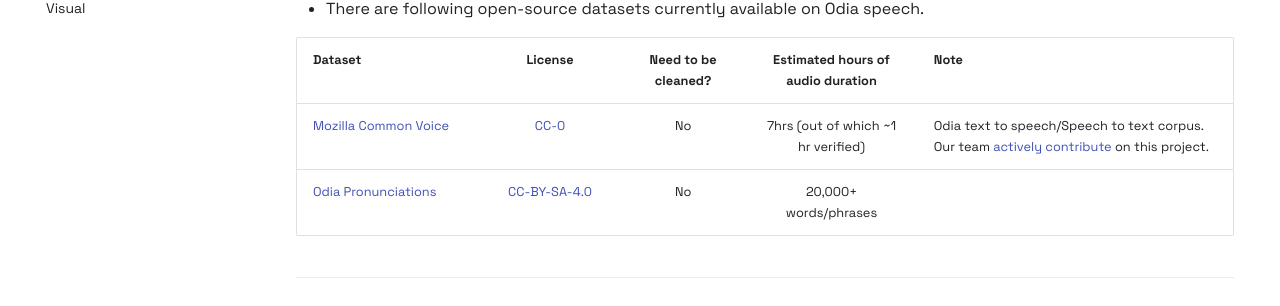
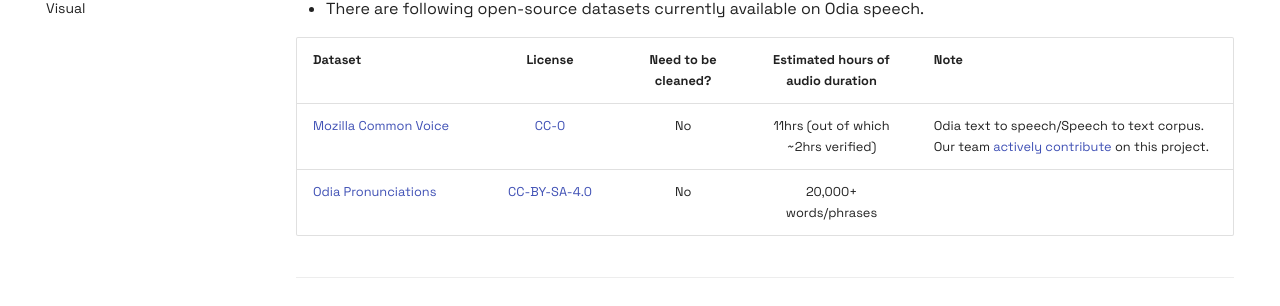
Before and after one commit to OdiaNLP/odianlp.github.io, an MkDocs documentation site: the page built from docs/resources/audio.md, in a window 1280 px wide. Shown: the part 232-538 px from the top of the page. Built offline with MkDocs 1.6.1 and Material for MkDocs 9.7.7, drawn with Linux system fonts in a browser that asks for light colours; comment, search, counter and statistics services are not loaded.

Commit message:
Update audio.md

```diff
--- a/docs/resources/audio.md
+++ b/docs/resources/audio.md
@@ -4,7 +4,7 @@
 
 |<div style="width:150px">Dataset</div>| <div style="width:110px">License</div> | Need to be cleaned? | Estimated hours of audio duration | Note
 :--------------------------------------|:--------------------------------------:|:--------------------:|:--------------------------------:|:------------|
-[Mozilla Common Voice](https://commonvoice.mozilla.org/or/datasets) | [CC-0](https://creativecommons.org/publicdomain/zero/1.0/) | No | 7hrs (out of which ~1 hr verified) | Odia text to speech/Speech to text corpus. Our team [actively contribute](../../contributions/#mozilla-common-voice) on this project.
+[Mozilla Common Voice](https://commonvoice.mozilla.org/or/datasets) | [CC-0](https://creativecommons.org/publicdomain/zero/1.0/) | No | 11hrs (out of which ~2hrs verified) | Odia text to speech/Speech to text corpus. Our team [actively contribute](../../contributions/#mozilla-common-voice) on this project.
 [Odia Pronunciations](https://commons.wikimedia.org/wiki/Category:Odia_pronunciation) | [CC-BY-SA-4.0](https://creativecommons.org/licenses/by-sa/4.0/) | No | 20,000+ words/phrases |
 
 
```
